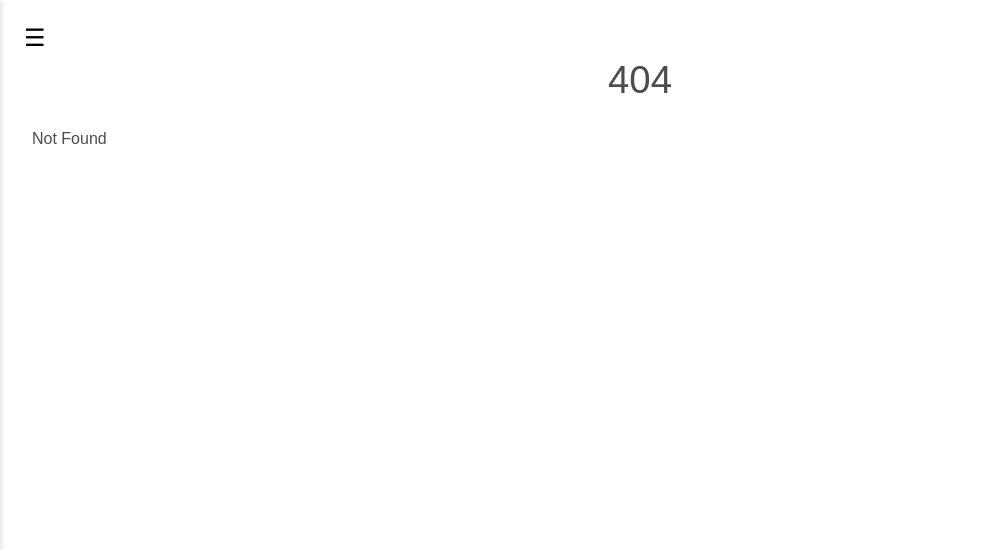
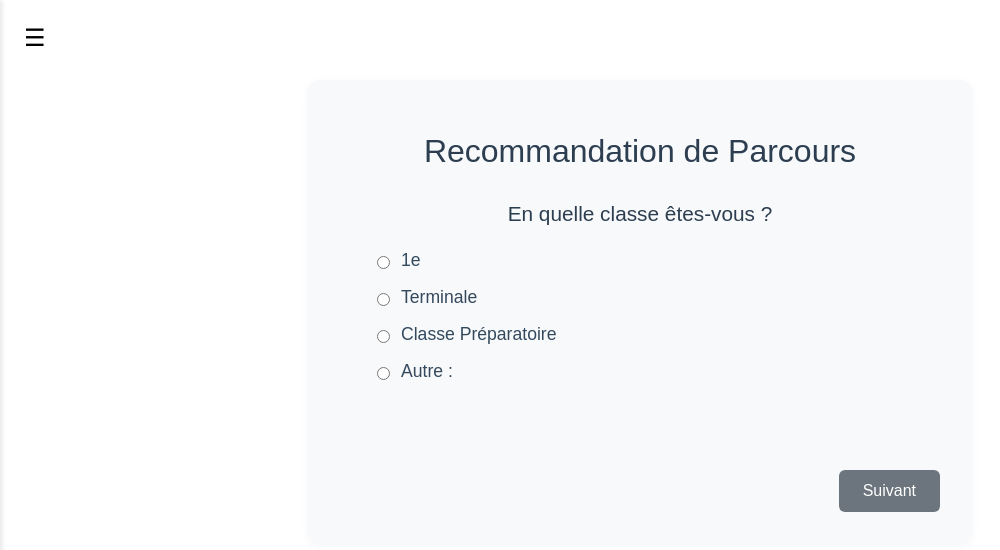
Before and after one commit to Relkondo/aristotle, a SvelteKit app: page /recommendation in a window 1280 px wide. Before the commit this address had no page. Shown: the top 550 px of the page, without its empty margins (0-1000 px from the left). Built offline with nearby package versions, Linux system fonts and the light colour scheme.

Commit message:
Adding questionnaire

```diff
--- /dev/null
+++ b/src/routes/recommendation/+page.svelte
@@ -0,0 +1,141 @@
+<script lang="ts">
+  let step = 1;
+  let classe = '';
+  let classeAutre = '';
+  let moyenne = 10;
+  let objectif = '';
+  let objectifAutre = '';
+
+  function next() {
+    if (step < 3) step += 1;
+    else if (step === 3) step = 4; // allow to go to a result step if needed
+  }
+
+  function handleClasseChange(value: string) {
+    classe = value;
+    if (value !== 'Autre') classeAutre = '';
+  }
+
+  function handleObjectifChange(value: string) {
+    objectif = value;
+    if (value !== 'Autre') objectifAutre = '';
+  }
+</script>
+
+<div class="recommend-container">
+  <h1>Recommandation de Parcours</h1>
+
+  {#if step === 1}
+    <div class="question-block">
+      <h2>En quelle classe êtes-vous ?</h2>
+      <div class="choices">
+        <label><input type="radio" name="classe" value="1e" bind:group={classe} on:change={() => handleClasseChange('1e')}/> 1e</label>
+        <label><input type="radio" name="classe" value="Terminale" bind:group={classe} on:change={() => handleClasseChange('Terminale')}/> Terminale</label>
+        <label><input type="radio" name="classe" value="Classe Préparatoire" bind:group={classe} on:change={() => handleClasseChange('Classe Préparatoire')}/> Classe Préparatoire</label>
+        <label style="display: flex; align-items: center; gap: 0.5rem;">
+          <input type="radio" name="classe" value="Autre" bind:group={classe} on:change={() => handleClasseChange('Autre')}/> Autre :
+          <input type="text" bind:value={classeAutre} placeholder="Précisez..." class="input-autre" style="display: {classe === 'Autre' ? 'inline-block' : 'none'};" />
+        </label>
+      </div>
+    </div>
+  {/if}
+
+  {#if step === 2}
+    <div class="question-block">
+      <h2>Quelle est votre moyenne en philosophie (ou français, sinon) ?</h2>
+      <div class="choices">
+        <input type="number" min="0" max="20" bind:value={moyenne} class="number-ticker" />
+      </div>
+    </div>
+  {/if}
+
+  {#if step === 3}
+    <div class="question-block">
+      <h2>Quelle est votre objectif final ?</h2>
+      <div class="choices">
+        <label><input type="radio" name="objectif" value="Passer les examens de cette année" bind:group={objectif} on:change={() => handleObjectifChange('Passer les examens de cette année')}/> Passer les examens de cette année</label>
+        <label><input type="radio" name="objectif" value="Approfondir mon niveau" bind:group={objectif} on:change={() => handleObjectifChange('Approfondir mon niveau')}/> Approfondir mon niveau</label>
+        <label style="display: flex; align-items: center; gap: 0.5rem;">
+          <input type="radio" name="objectif" value="Autre" bind:group={objectif} on:change={() => handleObjectifChange('Autre')}/> Autre :
+          <input type="text" bind:value={objectifAutre} placeholder="Précisez..." class="input-autre" style="display: {objectif === 'Autre' ? 'inline-block' : 'none'};" />
+        </label>
+      </div>
+    </div>
+  {/if}
+
+  {#if step <= 3}
+    <button class="nav-button next" on:click={next}>Suivant</button>
+  {/if}
+</div>
+
+<style>
+  .recommend-container {
+    max-width: 600px;
+    margin: 3rem auto;
+    padding: 2rem;
+    background: #f8f9fa;
+    border-radius: 12px;
+    box-shadow: 0 2px 8px rgba(0,0,0,0.04);
+    text-align: center;
+    position: relative;
+    min-height: 400px;
+  }
+  h1 {
+    color: #2c3e50;
+    font-size: 2rem;
+    margin-bottom: 2rem;
+  }
+  .question-block {
+    margin-bottom: 2rem;
+  }
+  h2 {
+    color: #2c3e50;
+    font-size: 1.3rem;
+    margin-bottom: 1.5rem;
+  }
+  .choices {
+    display: flex;
+    flex-direction: column;
+    align-items: flex-start;
+    gap: 1rem;
+    margin-left: 2rem;
+  }
+  label {
+    font-size: 1.1rem;
+    color: #34495e;
+    display: flex;
+    align-items: center;
+    gap: 0.5rem;
+  }
+  .input-autre {
+    margin-left: 0.5rem;
+    padding: 0.3rem 0.7rem;
+    border-radius: 5px;
+    border: 1px solid #ccc;
+    font-size: 1rem;
+  }
+  .number-ticker {
+    width: 80px;
+    font-size: 1.2rem;
+    padding: 0.3rem 0.7rem;
+    border-radius: 5px;
+    border: 1px solid #ccc;
+  }
+  .nav-button.next {
+    position: absolute;
+    right: 2rem;
+    bottom: 2rem;
+    background: #6c757d;
+    color: white;
+    border: none;
+    padding: 0.75rem 1.5rem;
+    border-radius: 6px;
+    font-size: 1rem;
+    cursor: pointer;
+    transition: background-color 0.3s ease;
+    z-index: 10;
+  }
+  .nav-button.next:hover {
+    background: #495057;
+  }
+</style>
```
Also changed, not shown: src/routes/+page.svelte (+19 -0 lines).
